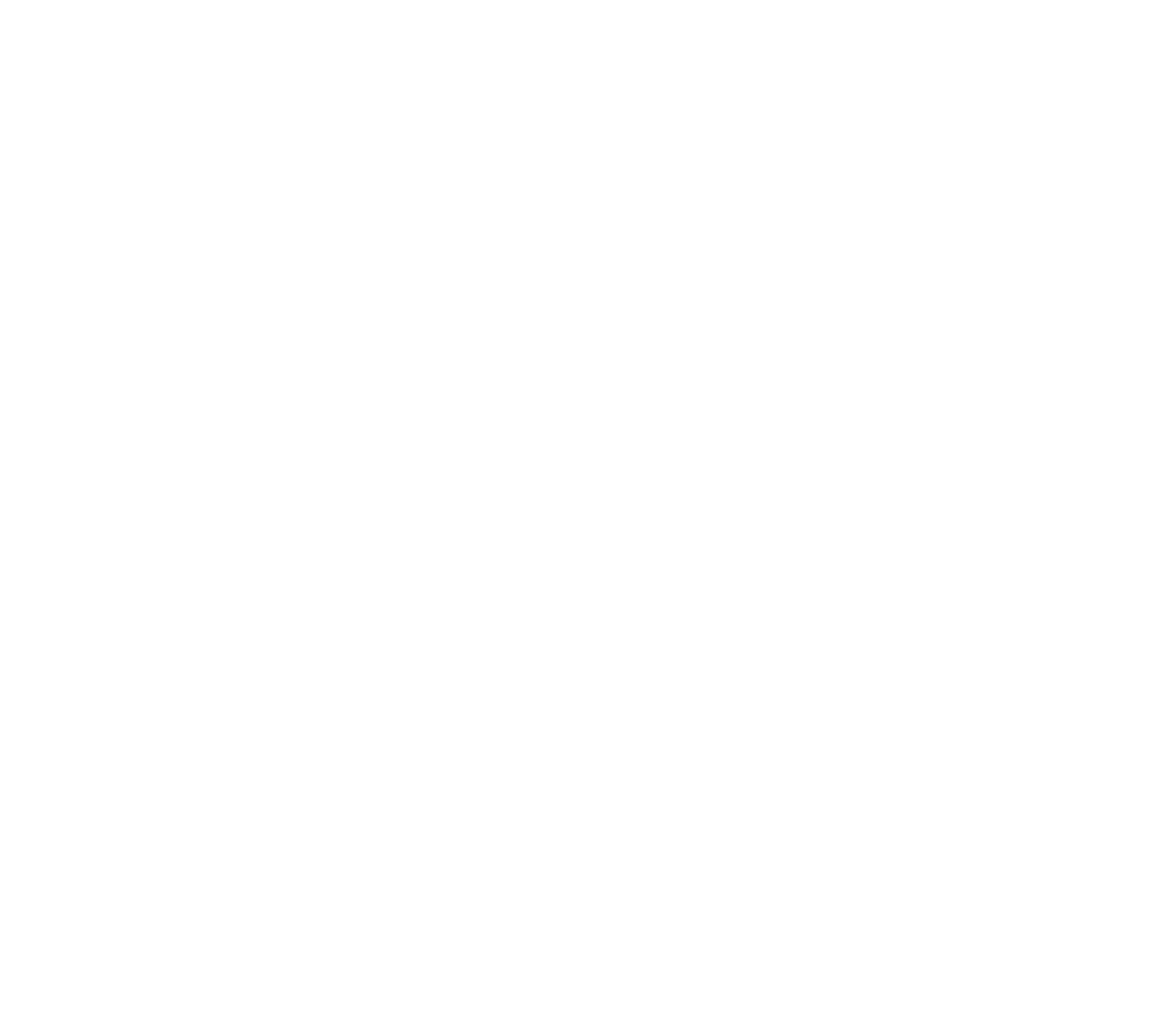
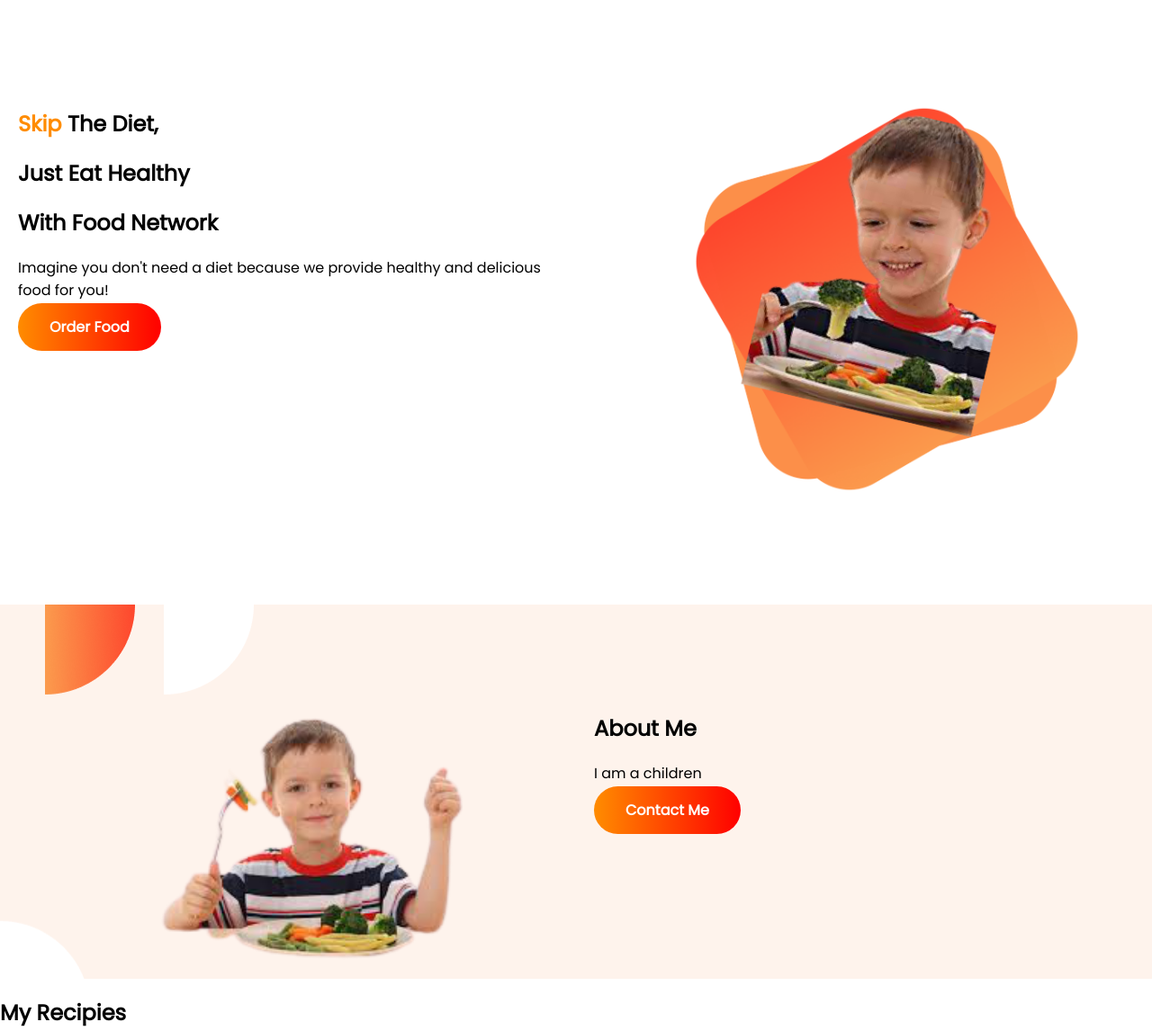
Before and after one commit to Ibrahim193084/kids-food-network, a plain HTML site: page index.html in a window 1280 px wide. Shown: the whole page at 90% size. Before the commit the page ends 800 px from the top, so only its background shows below. Drawn offline with Linux system fonts and the light colour scheme.

Commit message:
adding something

```diff
--- a/index.html
+++ b/index.html
@@ -1,12 +1,43 @@
 <!DOCTYPE html>
 <html lang="en">
+
 <head>
     <meta charset="UTF-8">
     <meta http-equiv="X-UA-Compatible" content="IE=edge">
     <meta name="viewport" content="width=device-width, initial-scale=1.0">
-    <title>Document</title>
+    <title>kids-food-network</title>
+    <link rel="preconnect" href="https://fonts.googleapis.com">
+    <link rel="preconnect" href="https://fonts.gstatic.com" crossorigin>
+    <link href="https://fonts.googleapis.com/css2?family=Poppins&display=swap" rel="stylesheet">
+    <link rel="stylesheet" href="style.css">
 </head>
+
 <body>
+    <section class="flexible-container">
+        <div class=skip>
+            <h1><span>Skip</span> The Diet,</h1>
+            <h1>Just Eat Healthy</h1>
+            <h1>With Food Network</h1>
+            <p>Imagine you don't need a diet because we provide healthy and delicious food for you!</p>
+            <a class="button" href="https://www.google.com">Order Food</a>
+        </div>
+        <div class="skip">
+            <img src="kids.png" alt="kids image">
+        </div>
 
+    </section>
+    <section class="flexible-container two">
+        <div class="skip"><img src="kids1.png" alt="kids image"></div>
+        <div class="skip">
+            <h1>About Me</h1>
+            <p>I am a children</p>
+            <a class="button" href="https://www.google.com">Contact Me</a>
+        </div>
+    </section>
+<section>
+    <div><h1>My Recipies</h1>
+    <p></p></div>
+</section>
 </body>
+
 </html>
--- a/style.css
+++ b/style.css
@@ -0,0 +1,38 @@
+body{
+
+    font-family: 'Poppins', sans-serif;
+    margin: 0;
+}
+span{
+    color: darkorange;
+}
+.flexible-container{
+
+display:flex
+
+}
+.skip{
+
+    width: 50%;
+    margin-top: 100px;
+    padding-left: 20px;
+}
+.skip img{
+
+    width: 75%;
+    padding-left: 15%;
+}
+.button{
+text-decoration: none;
+background-image: linear-gradient( to right,darkorange,red);
+border-radius: 40px;
+color: white;
+font-weight: 600;
+padding: 15px 35px;
+margin-top: 50px;
+}
+.two{
+    background-image: url(7.png);
+    background-repeat: no-repeat;
+    margin-top: 100px;
+}
```
Also changed, not shown: kids.png (renamed from Group 8450.png), kids1.png (renamed from images__7_-removebg-preview (1).png).
